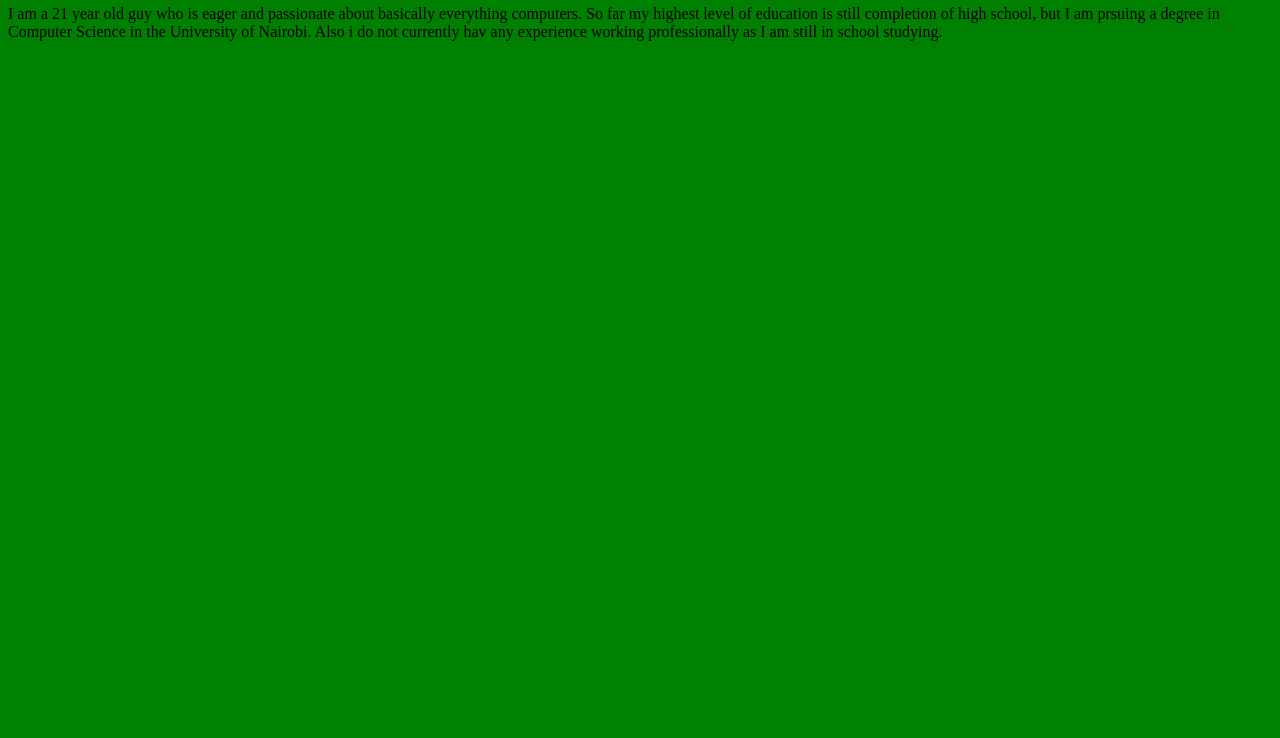
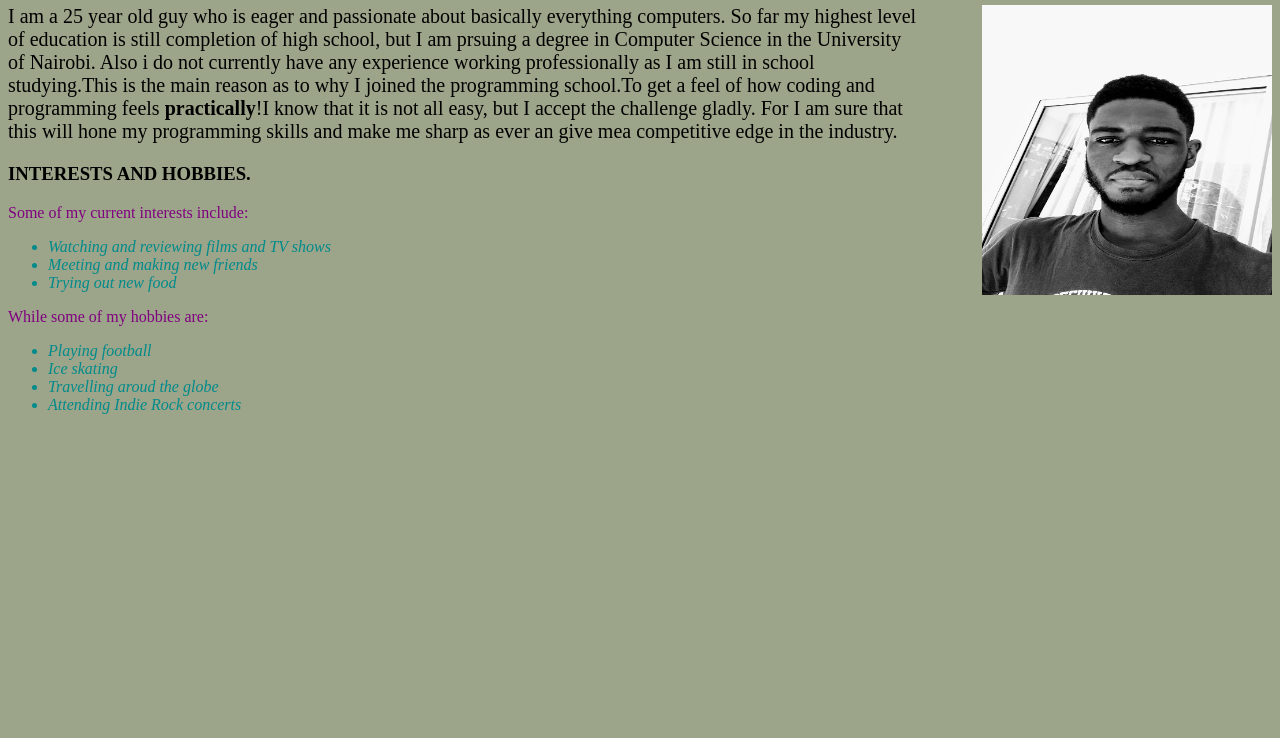
Before and after one commit to CareyFrancis/Carey-Portfolio, a plain HTML site: page week-1-about-me.html in a window 1280 px wide. Shown: the part 62-800 px from the top of the page. Drawn offline with Linux system fonts and the light colour scheme.

```diff
--- a/Week1-IP.css
+++ b/Week1-IP.css
@@ -1,10 +1,11 @@
 body{
-  background-color: green;
+  background-color: #9CA489
 }
 h1{
+  border: 5px solid black;
   color: red;
   text-align: center;
-  background-color: green;
+  background-color: black;
 }
 .p1{
   border: 2px blue;
@@ -31,6 +32,25 @@ img{
   font-size: 20px;
 }
 h2{
-  color: blue;
+  color: orange;
   text-align: left;
 }
+.p4{
+  text-align: left;
+  font-size: 20px;
+}
+.img2{
+  float: right;
+  width: 350px;
+  height: 350px;
+}
+.p5{
+  text-align: left;
+}
+#p7{
+  color: purple;
+}
+#p6{
+  color: #008B8B;
+  font-style: italic;
+}
--- a/week-1-about-me.html
+++ b/week-1-about-me.html
@@ -2,10 +2,33 @@
 <html>
   <head>
     <link rel="stylesheet" href="Week1-IP.css" type="text/css">
+    <link rel="icon" href="carey2.jpeg">
     <title>About Me</title>
   </head>
   <body>
       <h2>ABOUT ME.</h2>
-      <p>I am a 21 year old guy who is eager and passionate about basically everything computers. So far my highest level of education is still completion of high school, but I am prsuing a degree in Computer Science in the University of Nairobi. Also i do not currently hav any experience working professionally as I am still in school studying.</p>
+      <div class="img2">
+        <img src="carey2.jpeg" alt="Alternate picture of me">
+      </div>
+      <div class="p4">
+        <p>I am a 25 year old guy who is eager and passionate about basically everything computers. So far my highest level of education is still completion of high school, but I am prsuing a degree in Computer Science in the University of Nairobi. Also i do not currently have any experience working professionally as I am still in school studying.This is the main reason as to why I joined the programming school.To get a feel of how coding and programming feels <strong>practically</strong>!I know that it is not all easy, but I accept the challenge gladly. For I am sure that this will hone my programming skills and make me sharp as ever an give mea competitive edge in the industry.</p>
+      </div>
+      <h3> INTERESTS AND HOBBIES.</h3>
+      <div class="p5">
+        <p id="p7">Some of my current interests include:
+          <ul id="p6">
+            <li>Watching and reviewing films and TV shows</li>
+            <li>Meeting and making new friends</li>
+            <li>Trying out new food</li>
+          </ul>
+        <p id="p7">While some of my hobbies are:</p>
+          <ul id="p6">
+            <li>Playing football</li>
+            <li>Ice skating</li>
+            <li>Travelling aroud the globe</li>
+            <li>Attending Indie Rock concerts</li>
+          </ul>
+        </p>
+      </div>
   </body>
 </html>
```
Also changed, not shown: carey2.jpeg (added), 2 other files.
